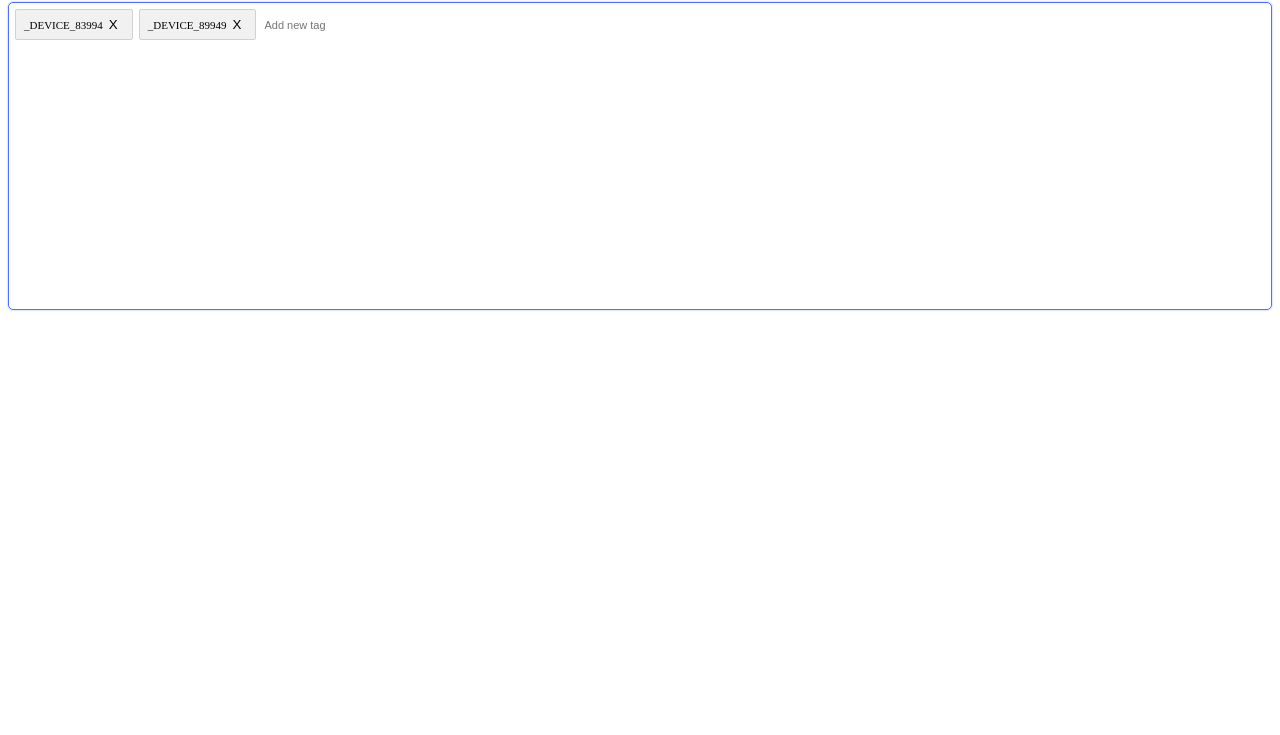
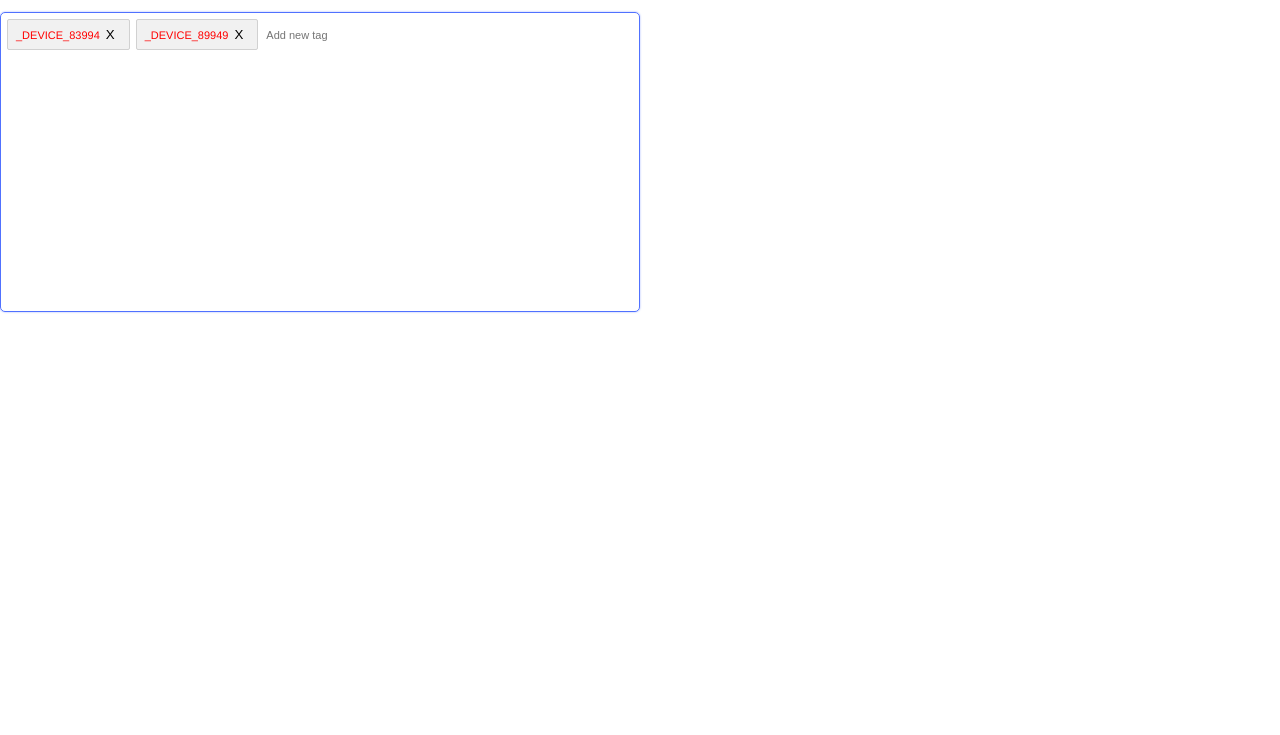
Before and after one commit to ozymandias547/react-tag-complete, a website: page index.html in a window 1280 px wide. Shown: the part 65-800 px from the top of the page. Drawn offline with Linux system fonts and the light colour scheme.

Commit message:
merge work

```diff
--- a/index.html
+++ b/index.html
@@ -1,6 +1,7 @@
 <!DOCTYPE html>
 <head>
     <link rel="stylesheet" href="./example/bundle.css">
+    <link rel="stylesheet" href="./example/base.css">
 </head>
 <body>
 <div class="reactApp"></div>
```
